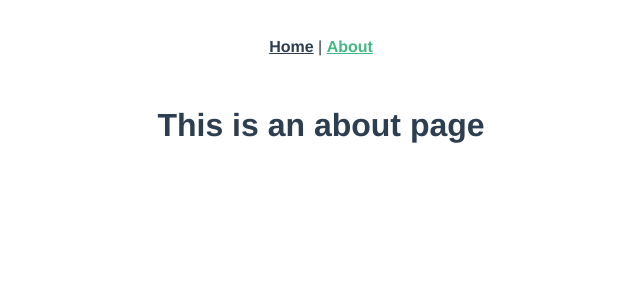
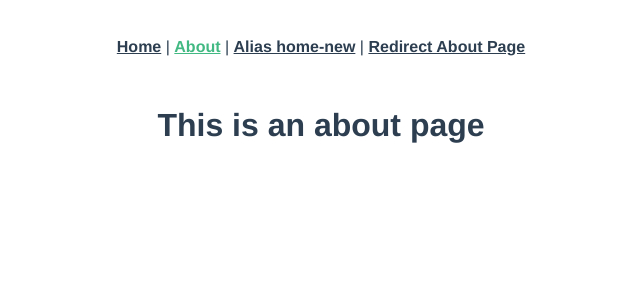
Before and after one commit to mahfuz110244/Vue-JS, a Vue app in the folder real-world-vue/: page /about in a window 1280 px wide. Shown: the top 300 px of the page, without its empty margins (319-959 px from the left). Built offline with nearby package versions, Linux system fonts and the light colour scheme.

Commit message:
add name router, alias, redirect

```diff
--- a/real-world-vue/src/App.vue
+++ b/real-world-vue/src/App.vue
@@ -2,7 +2,9 @@
   <div id="app">
     <div id="nav">
       <router-link to="/">Home</router-link> |
-      <router-link to="/about">About</router-link>
+      <router-link to="/about">About</router-link> |
+      <router-link :to="{ name: 'Homee' }">Alias home-new</router-link> |
+      <router-link to="/popular">Redirect About Page</router-link>
     </div>
     <router-view />
   </div>
--- a/real-world-vue/src/router/index.js
+++ b/real-world-vue/src/router/index.js
@@ -11,6 +11,12 @@ const routes = [
     component: Home
   },
   {
+    path: "/home",
+    name: "Homee",
+    component: Home,
+    alias: "/home-new"
+  },
+  {
     path: "/about",
     name: "About",
     // route level code-splitting
@@ -18,6 +24,16 @@ const routes = [
     // which is lazy-loaded when the route is visited.
     component: () =>
       import(/* webpackChunkName: "about" */ "../views/About.vue")
+  },
+  {
+    path: "/popular",
+    name: "Popular",
+    // route level code-splitting
+    // this generates a separate chunk (about.[hash].js) for this route
+    // which is lazy-loaded when the route is visited.
+    component: () =>
+      import(/* webpackChunkName: "popular" */ "../views/Popular.vue"),
+    redirect: "/about"
   }
 ];
 
--- /dev/null
+++ b/real-world-vue/src/views/Popular.vue
@@ -0,0 +1,5 @@
+<template>
+  <div class="popular">
+    <h1>This is an Popular page</h1>
+  </div>
+</template>
```
Also changed, not shown: real-world-vue/.prettierrc.js (deleted).
